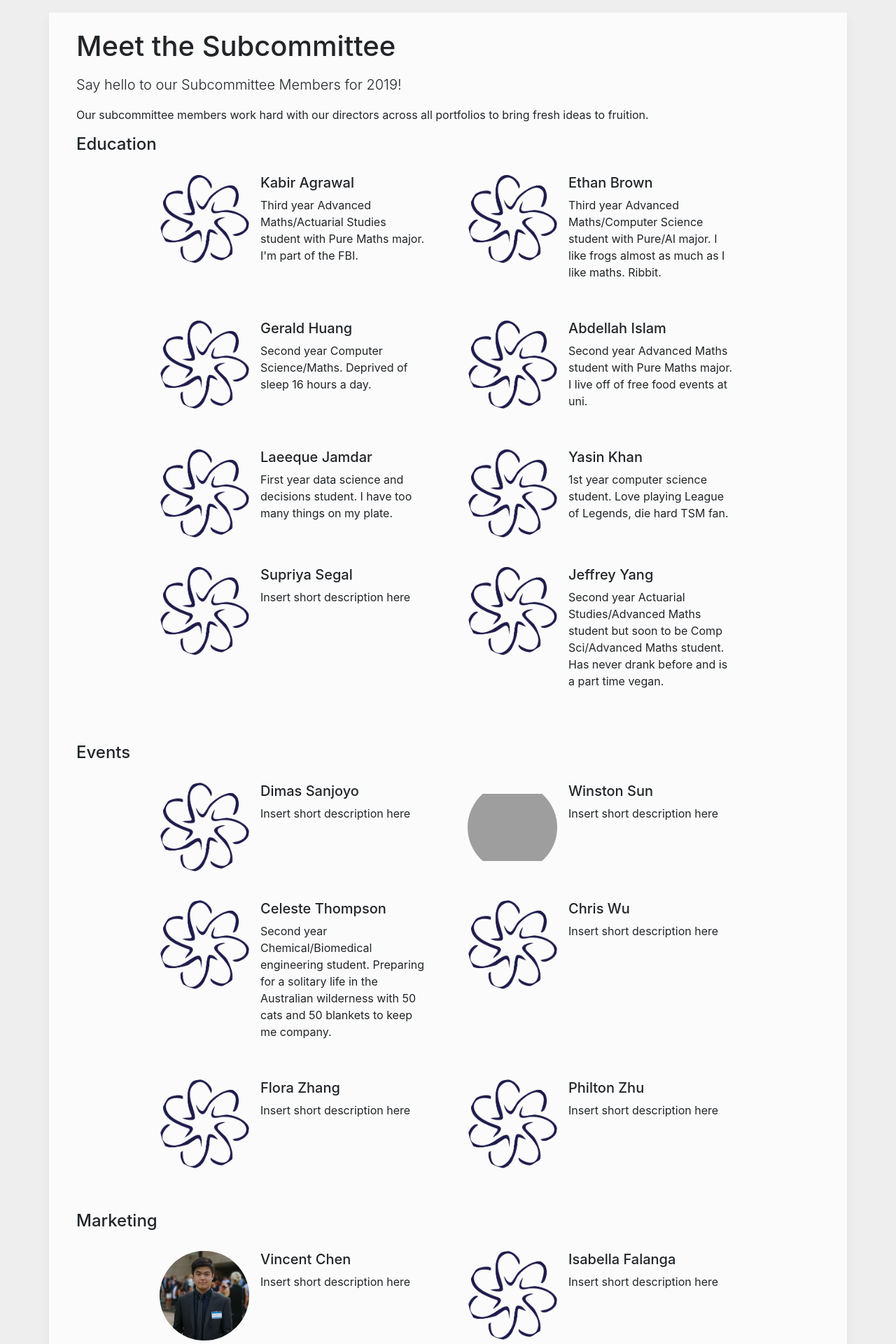
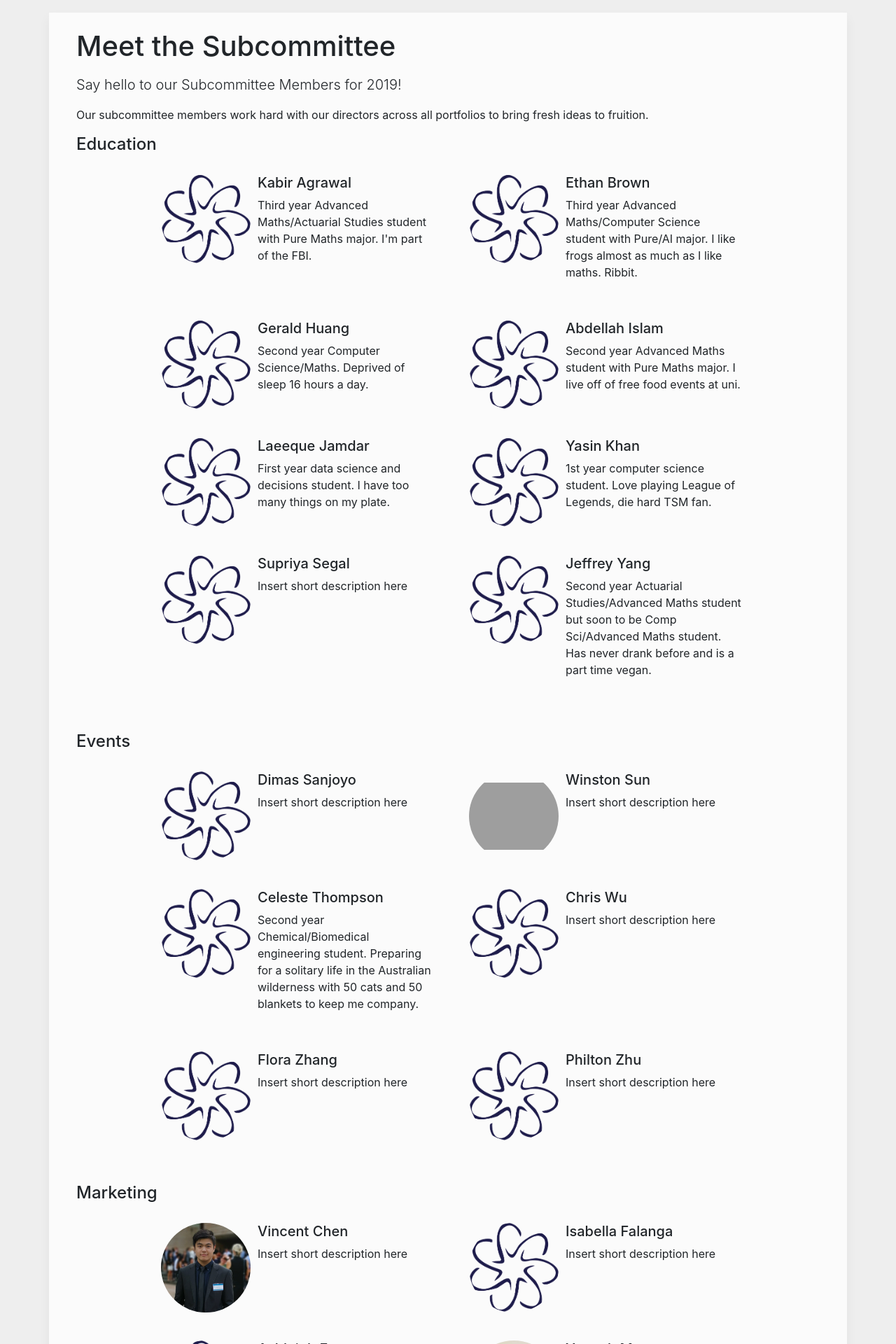
Before and after one commit to MathSocUNSW/MathSocUNSW.github.io, a Jekyll site: the page built from _pages/subcommittee.md, in a window 1280 px wide. Shown: the part 380-2300 px from the top of the page at 70% size. Built offline with Jekyll 4.4.1, drawn with Linux system fonts in a browser that asks for light colours; nearby versions of some CDN libraries.

Commit message:
image spacing

```diff
--- a/_pages/subcommittee.md
+++ b/_pages/subcommittee.md
@@ -157,7 +157,7 @@
         </div>
     </div>
     <div class="horizontal-container">
-        <div class="vertical-container"><img class="subcom-pic" src="{{ site.images }}/subcommittee/YusephM.jpg">
+        <div class="vertical-container"><img class="subcom-pic" src="{{ site.images }}/TeamPhotos/YusephM.jpg">
         </div>
         <div class="vertical-container">
         <h5>Yuseph Ma</h5>
--- a/assets/css/mathsoc.scss
+++ b/assets/css/mathsoc.scss
@@ -29,7 +29,7 @@
 	overflow: visible;
 	align-items: center;
 
-	padding-inline: 2%;
+	padding-left: 10px;
 
 }
 
@@ -39,7 +39,6 @@
 	object-fit: contain;
 	width: 128px;
 	height: 128px;
-	//padding-right: 10px;
 	border-radius: 50%;
 }
 
--- a/docs/about/subcommittee/index.html
+++ b/docs/about/subcommittee/index.html
@@ -344,7 +344,7 @@
         </div>
     </div>
     <div class="horizontal-container">
-        <div class="vertical-container"><img class="subcom-pic" src="https://mathsoc.unsw.edu.au/assets/img/subcommittee/YusephM.jpg" />
+        <div class="vertical-container"><img class="subcom-pic" src="https://mathsoc.unsw.edu.au/assets/img/TeamPhotos/YusephM.jpg" />
         </div>
         <div class="vertical-container">
         <h5>Yuseph Ma</h5>
```
Also changed, not shown: docs/assets/css/mathsoc.css (+1 -1 lines), docs/assets/img/TeamPhotos/ArnavR.jpg, docs/assets/img/TeamPhotos/EugeniaT.jpg, 1 other file.
